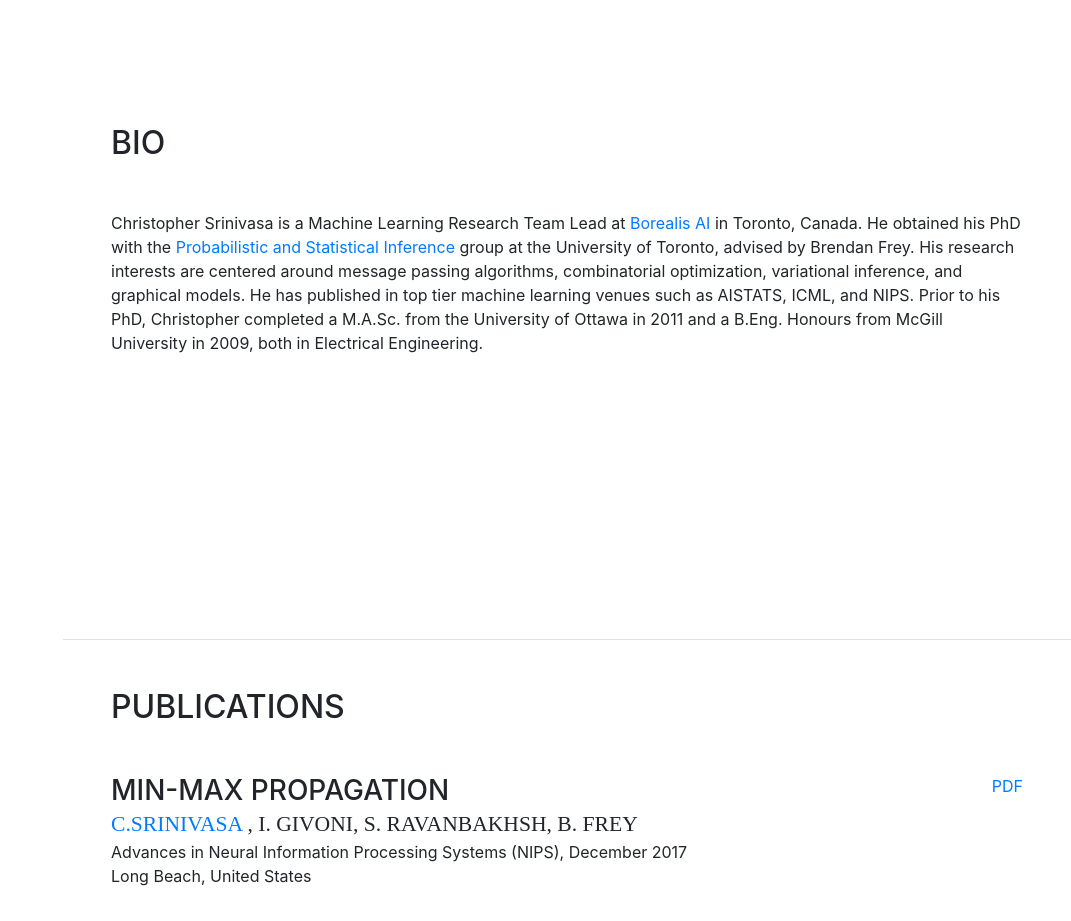
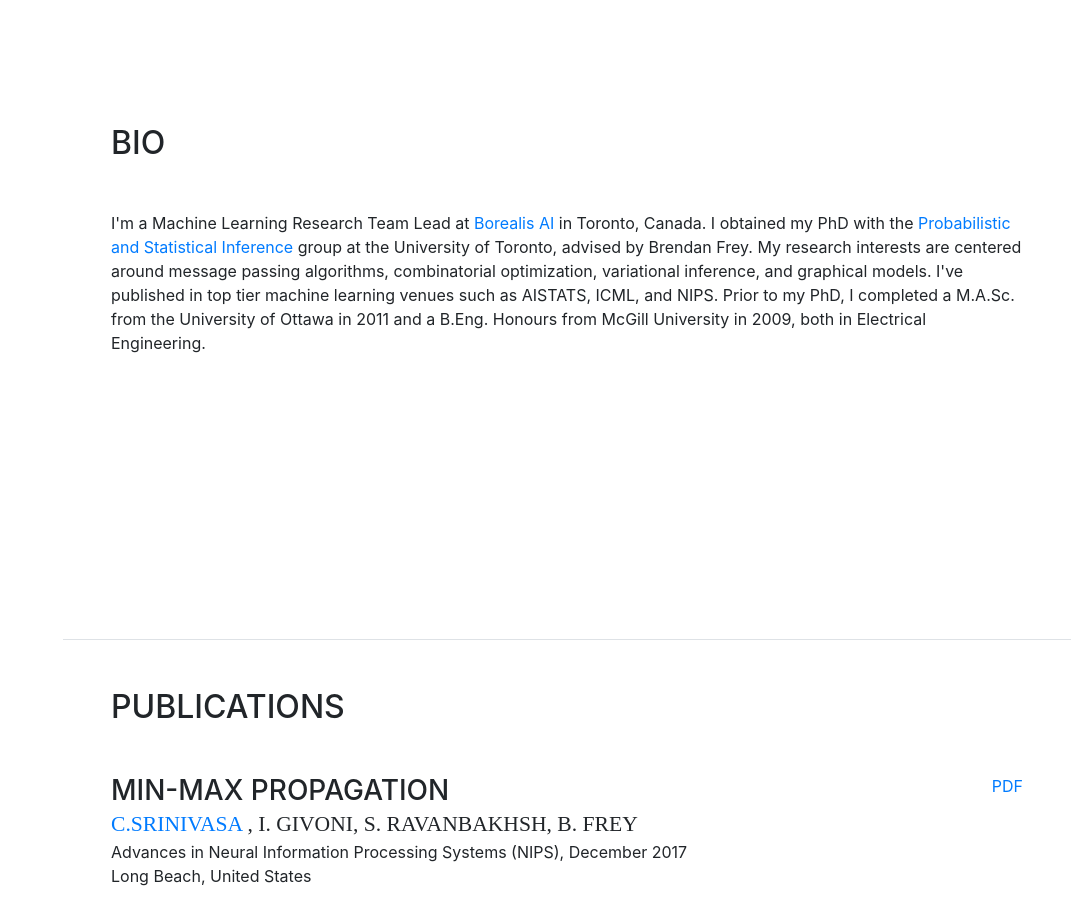
Before and after one commit to christophersrinivasa/christophersrinivasa.github.io, a website with bundled scripts: page index.html in a window 1280 px wide. Shown: the part 960-1881 px from the top of the page, without its empty margins (209-1280 px from the left). Built offline with nearby package versions, Linux system fonts and the light colour scheme; a web font is replaced by a local one.

Commit message:
Update index.html

```diff
--- a/index.html
+++ b/index.html
@@ -118,11 +118,11 @@
         <div class="my-auto">
           <h2 class="mb-5">Bio</h2>
 
-          Christopher Srinivasa is a Machine Learning Research Team Lead at <a href="http://www.borealisai.com/" target="_blank"><span class="text-primary">Borealis AI</span></a> in Toronto, Canada.
-          He obtained his PhD with the <a href="http://www.psi.toronto.edu/" target="_blank"><span class="text-primary">Probabilistic and Statistical Inference</span></a> group at the University of Toronto, advised by Brendan Frey.
-          His research interests are centered around message passing algorithms, combinatorial optimization, variational inference, and graphical models.
-          He has published in top tier machine learning venues such as AISTATS, ICML, and NIPS.
-          Prior to his PhD, Christopher completed a M.A.Sc. from the University of Ottawa in 2011 and a B.Eng. Honours from McGill University in 2009, both in Electrical Engineering.
+          I'm a Machine Learning Research Team Lead at <a href="http://www.borealisai.com/" target="_blank"><span class="text-primary">Borealis AI</span></a> in Toronto, Canada.
+          I obtained my PhD with the <a href="http://www.psi.toronto.edu/" target="_blank"><span class="text-primary">Probabilistic and Statistical Inference</span></a> group at the University of Toronto, advised by Brendan Frey.
+          My research interests are centered around message passing algorithms, combinatorial optimization, variational inference, and graphical models.
+          I've published in top tier machine learning venues such as AISTATS, ICML, and NIPS.
+          Prior to my PhD, I completed a M.A.Sc. from the University of Ottawa in 2011 and a B.Eng. Honours from McGill University in 2009, both in Electrical Engineering.
         </div>
 
       </section>
```
